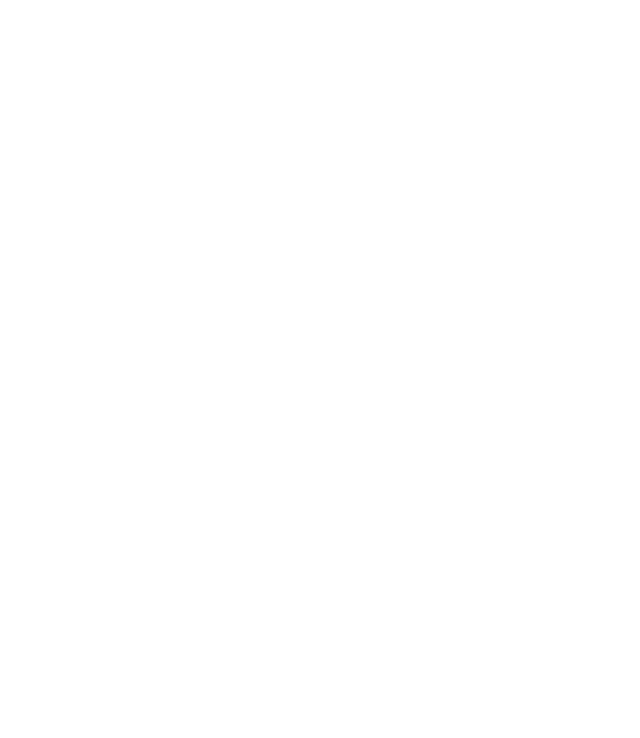
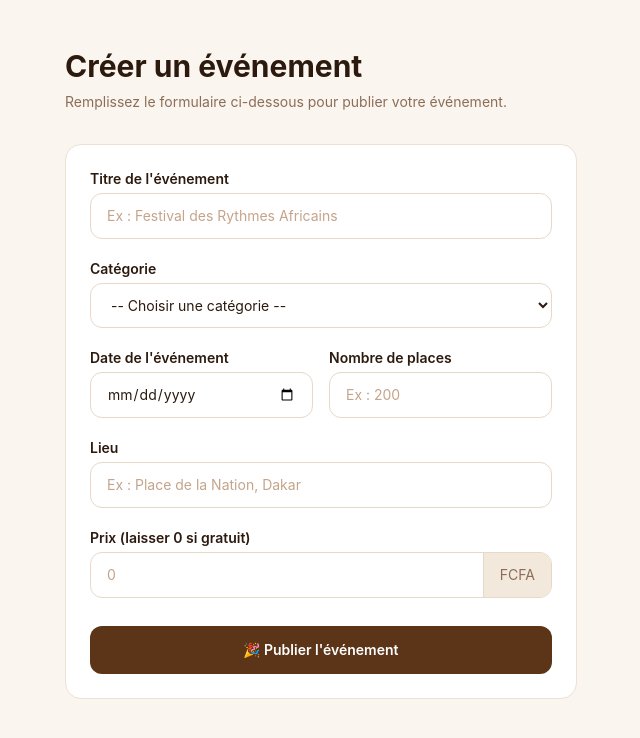
Before and after one commit to Fatoukine06/EventFlow, a React (Vite) app: page / in a window 1280 px wide. Shown: the top 738 px of the page, without its empty margins (319-959 px from the left). Built offline with nearby package versions, Linux system fonts and the light colour scheme.

Commit message:
Ajout de Create Events

```diff
--- a/package.json
+++ b/package.json
@@ -13,6 +13,7 @@
     "@tailwindcss/vite": "^4.2.2",
     "react": "^19.2.4",
     "react-dom": "^19.2.4",
+    "react-router-dom": "^7.14.2",
     "tailwindcss": "^4.2.2"
   },
   "devDependencies": {
--- a/src/App.tsx
+++ b/src/App.tsx
@@ -1,10 +1,15 @@
-
+import CreateEvent from "./components/Creation"
+import { BrowserRouter as Router, Routes, Route } from "react-router-dom";
 function App() {
 
 
   return (
     <>
-
+      <Router>
+        <Routes>
+          <Route path="/" element={<CreateEvent />} />
+        </Routes>
+      </Router>
     </>
   )
 }
--- /dev/null
+++ b/src/components/Creation.tsx
@@ -0,0 +1,134 @@
+import { useState } from "react";
+import {useNavigate} from "react-router-dom"
+export default function CreateEvent() {
+
+    const [titre, setTitre] = useState("");
+    const [categorie, setCategorie] = useState("");
+    const [date, setDate] = useState("");
+    const [lieu, setLieu] = useState("");
+    const [places, setPlaces] = useState("");
+    const [prix, setPrix] = useState("");
+    const navigate = useNavigate();
+
+    const handleSubmit = () => {
+        alert("🎉 Événement publié avec succès !");
+        navigate(-1);
+
+    };
+
+    return (
+        <div className="min-h-screen bg-[#FAF5EF] py-8 sm:py-12 px-4 sm:px-6">
+        <div className="max-w-lg mx-auto">
+
+            <h1 className="text-2xl sm:text-3xl font-bold text-[#2C1A0E] mb-2">
+            Créer un événement
+            </h1>
+            <p className="text-sm text-[#8C6E58] mb-6 sm:mb-8">
+            Remplissez le formulaire ci-dessous pour publier votre événement.
+            </p>
+
+            <div className="bg-white rounded-2xl border border-[#EDE0D4] p-4 sm:p-6 flex flex-col gap-5">
+
+            <div>
+                <label className="block text-sm font-semibold text-[#2C1A0E] mb-1">
+                Titre de l'événement
+                </label>
+                <input
+                type="text"
+                placeholder="Ex : Festival des Rythmes Africains"
+                value={titre}
+                onChange={(e) => setTitre(e.target.value)}
+                className="w-full border border-[#E8D8C8] rounded-xl px-4 py-3 text-sm text-[#2C1A0E] placeholder-[#C4A48A] outline-none focus:border-[#C49A3C]"
+                />
+            </div>
+
+            <div>
+                <label className="block text-sm font-semibold text-[#2C1A0E] mb-1">
+                Catégorie
+                </label>
+                <select
+                value={categorie}
+                onChange={(e) => setCategorie(e.target.value)}
+                className="w-full border border-[#E8D8C8] rounded-xl px-4 py-3 text-sm text-[#2C1A0E] outline-none focus:border-[#C49A3C] bg-white"
+                >
+                <option value="">-- Choisir une catégorie --</option>
+                <option value="Musique">🎵 Musique</option>
+                <option value="Conférence">💼 Conférence</option>
+                <option value="Art & Culture">🎨 Art & Culture</option>
+                <option value="Sport">⚽ Sport</option>
+                <option value="Business">📊 Business</option>
+                <option value="Gastronomie">🍽️ Gastronomie</option>
+                </select>
+            </div>
+
+            <div className="grid grid-cols-1 sm:grid-cols-2 gap-4">
+
+                <div>
+                <label className="block text-sm font-semibold text-[#2C1A0E] mb-1">
+                    Date de l'événement
+                </label>
+                <input
+                    type="date"
+                    value={date}
+                    onChange={(e) => setDate(e.target.value)}
+                    className="w-full border border-[#E8D8C8] rounded-xl px-4 py-3 text-sm text-[#2C1A0E] outline-none focus:border-[#C49A3C]"
+                />
+                </div>
+                <div>
+                <label className="block text-sm font-semibold text-[#2C1A0E] mb-1">
+                    Nombre de places
+                </label>
+                <input
+                    type="number"
+                    placeholder="Ex : 200"
+                    value={places}
+                    onChange={(e) => setPlaces(e.target.value)}
+                    className="w-full border border-[#E8D8C8] rounded-xl px-4 py-3 text-sm text-[#2C1A0E] placeholder-[#C4A48A] outline-none focus:border-[#C49A3C]"
+                />
+                </div>
+
+            </div>
+
+            <div>
+                <label className="block text-sm font-semibold text-[#2C1A0E] mb-1">
+                Lieu
+                </label>
+                <input
+                type="text"
+                placeholder="Ex : Place de la Nation, Dakar"
+                value={lieu}
+                onChange={(e) => setLieu(e.target.value)}
+                className="w-full border border-[#E8D8C8] rounded-xl px-4 py-3 text-sm text-[#2C1A0E] placeholder-[#C4A48A] outline-none focus:border-[#C49A3C]"
+                />
+            </div>
+
+            <div>
+                <label className="block text-sm font-semibold text-[#2C1A0E] mb-1">
+                Prix (laisser 0 si gratuit)
+                </label>
+                <div className="flex items-center border border-[#E8D8C8] rounded-xl overflow-hidden focus-within:border-[#C49A3C]">
+                <input
+                    type="number"
+                    placeholder="0"
+                    value={prix}
+                    onChange={(e) => setPrix(e.target.value)}
+                    className="flex-1 px-4 py-3 text-sm text-[#2C1A0E] placeholder-[#C4A48A] outline-none"
+                />
+                <span className="px-4 py-3 bg-[#F2E8DC] text-sm text-[#8C6E58] border-l border-[#E8D8C8]">
+                    FCFA
+                </span>
+                </div>
+            </div>
+
+            <button
+                onClick={handleSubmit}
+                className="w-full bg-[#5C3518] hover:bg-[#7A4A22] text-white font-semibold py-3.5 rounded-xl text-sm transition-all mt-2 active:scale-95"
+            >
+                🎉 Publier l'événement
+            </button>
+
+            </div>
+        </div>
+        </div>
+    );
+}
```
Also changed, not shown: 1 other file (tests, documents, lock files or other folders).
